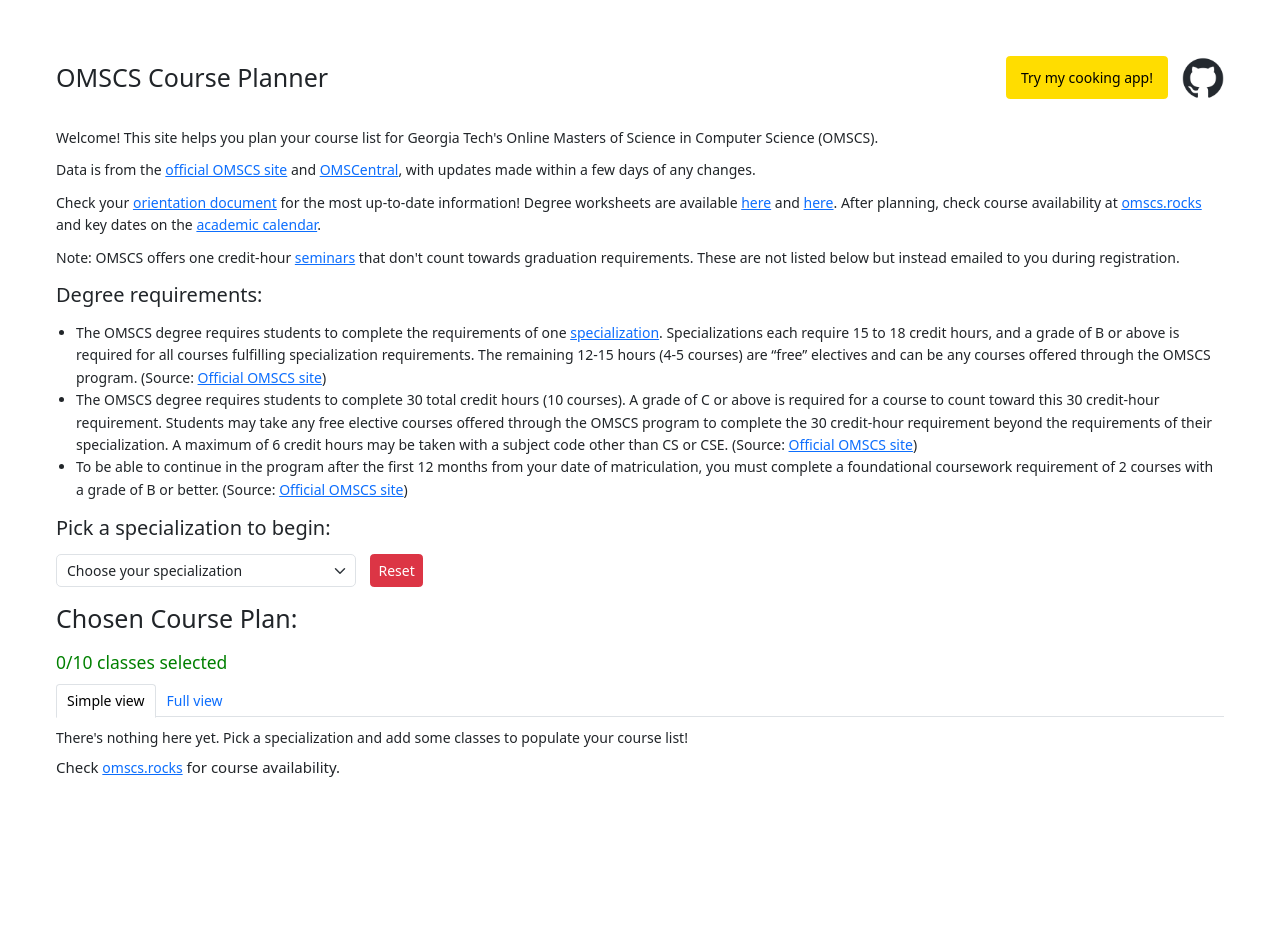
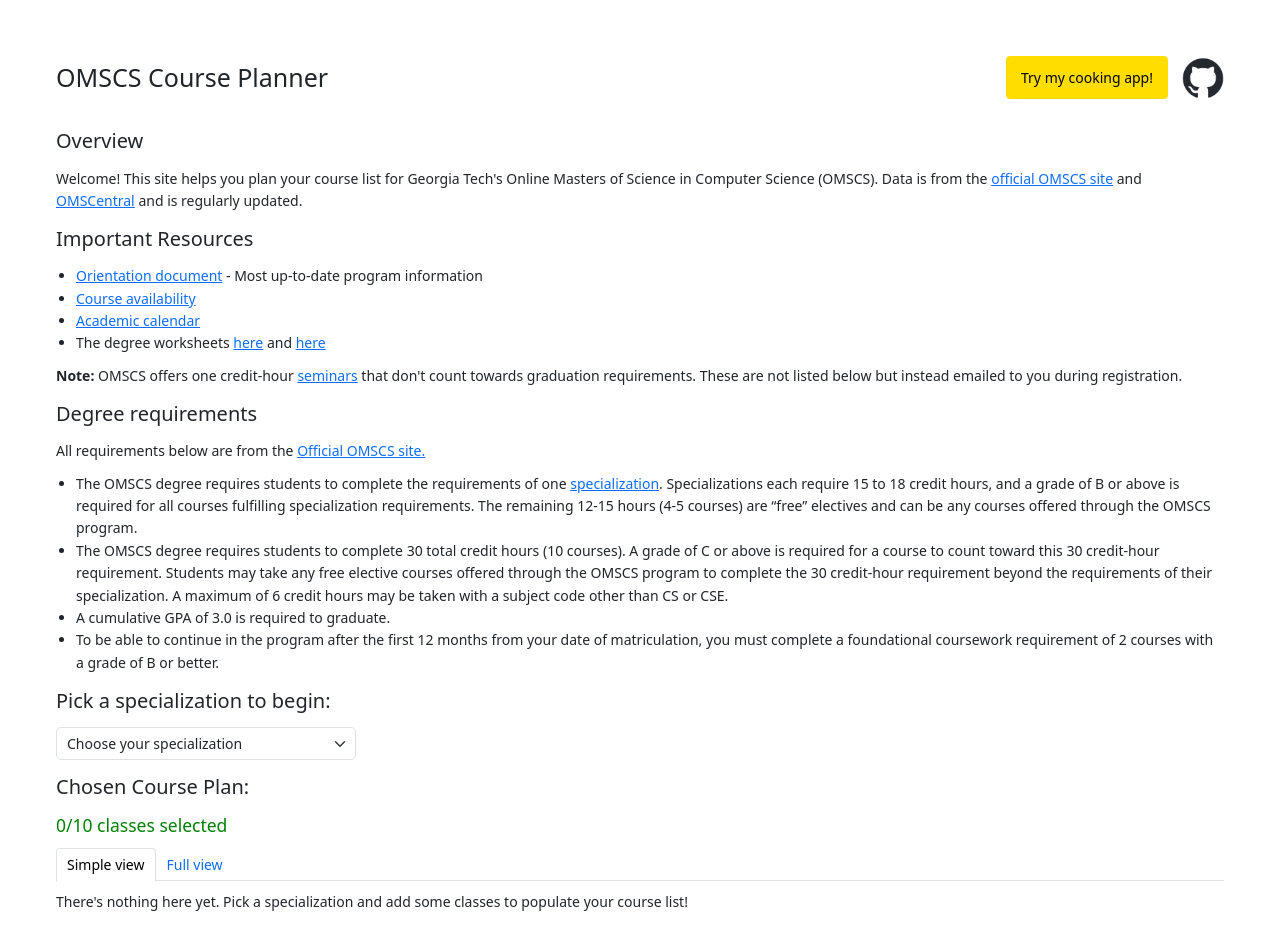
Before and after one commit to logic-tonic/omscs-course-planner, a React (Create React App) app: page / in a window 1280 px wide. Shown: the top 950 px of the page. Before the commit the page ends 836 px from the top, so only its background shows below. Built offline with nearby package versions, Linux system fonts and the light colour scheme.

Commit message:
Improve the design of the page

```diff
--- a/src/App.js
+++ b/src/App.js
@@ -8,23 +8,27 @@ function App() {
       <Header />
       <div className="App-body">
         <div className="requirements">
-          <p>Welcome! This site helps you plan your course list for Georgia Tech's Online Masters of Science in Computer Science (OMSCS).</p>
-          <p>Data is from the <a href="https://omscs.gatech.edu/current-courses" target="_blank" rel="noreferrer">official OMSCS site</a> and <a href="https://www.omscentral.com/" target='blank' rel="noreferrer">OMSCentral</a>, with updates made within a few days of any changes.
+          <h2>Overview</h2>
+          <p>Welcome! This site helps you plan your course list for Georgia Tech's Online Masters of Science in Computer Science (OMSCS). Data is from the <a href="https://omscs.gatech.edu/current-courses" target="_blank" rel="noreferrer">official OMSCS site</a> and <a href="https://www.omscentral.com/" target='blank' rel="noreferrer">OMSCentral</a> and is regularly updated.
           </p>
 
-          <p>Check your <a href="https://omscs.gatech.edu/orientation-documents" target="_blank" rel="noreferrer">orientation document</a> for the most up-to-date information!
-         Degree worksheets are available <a href="https://www.cc.gatech.edu/graduate-forms-procedures" target="_blank" rel="noreferrer">here</a> and <a href="https://degreeaudit.gatech.edu/" target="_blank" rel="noreferrer">here</a>.
-         After planning, check course availability at <a href="https://docs.google.com/spreadsheets/d/e/2PACX-1vRyHrRhH2V52bsYFEtm-8oJDaFOlyGYz6AKXm8WwsthN3fNP3KGkEx7O7D9ZHV3j2iKnzU2XHqoh4pQ/pubhtml" target="_blank" rel="noreferrer">omscs.rocks</a> and key dates on the <a href="https://registrar.gatech.edu/calendar/" target="_blank" rel="noreferrer">academic calendar</a>.
-         </p>
+          <h2>Important Resources</h2>
+          <ul>
+            <li><a href="https://omscs.gatech.edu/orientation-documents" target="_blank" rel="noreferrer">Orientation document</a> - Most up-to-date program information</li>
+            <li><a href="https://docs.google.com/spreadsheets/d/e/2PACX-1vRyHrRhH2V52bsYFEtm-8oJDaFOlyGYz6AKXm8WwsthN3fNP3KGkEx7O7D9ZHV3j2iKnzU2XHqoh4pQ/pubhtml" target="_blank" rel="noreferrer">Course availability</a></li>
+            <li><a href="https://registrar.gatech.edu/current-students/calendars" target="_blank" rel="noreferrer">Academic calendar</a></li>
+            <li>The degree worksheets <a href="https://www.cc.gatech.edu/graduate-forms-procedures" target="_blank" rel="noreferrer">here</a> and <a href="https://degreeaudit.gatech.edu/" target="_blank" rel="noreferrer">here</a></li>
+          </ul>
 
-          <p>Note: OMSCS offers one credit-hour <a href="https://omscs.gatech.edu/cs-8001-seminars" target="_blank" rel="noreferrer">seminars</a> that don't count towards graduation requirements. These are not listed below but instead emailed to you during registration.</p>
+          <p><b>Note:</b> OMSCS offers one credit-hour <a href="https://omscs.gatech.edu/cs-8001-seminars" target="_blank" rel="noreferrer">seminars</a> that don't count towards graduation requirements. These are not listed below but instead emailed to you during registration.</p>
 
-          <h2>Degree requirements:</h2>
+          <h2>Degree requirements</h2>
+          <p>All requirements below are from the <a href="https://omscs.gatech.edu/degree-requirements" target="_blank" rel="noreferrer">Official OMSCS site.</a></p>
           <ul>
-            <li>The OMSCS degree requires students to complete the requirements of one <a href="https://omscs.gatech.edu/specializations" target="_blank" rel="noreferrer">specialization</a>. Specializations each require 15 to 18 credit hours, and a grade of B or above is required for all courses fulfilling specialization requirements. The remaining 12-15 hours (4-5 courses) are “free” electives and can be any courses offered through the OMSCS program. (Source: <a href="https://omscs.gatech.edu/degree-requirements" target="_blank" rel="noreferrer">Official OMSCS site</a>)</li>
-            <li>The OMSCS degree requires students to complete 30 total credit hours (10 courses). A grade of C or above is required for a course to count toward this 30 credit-hour requirement. Students may take any free elective courses offered through the OMSCS program to complete the 30 credit-hour requirement beyond the requirements of their specialization. A maximum of 6 credit hours may be taken with a subject code other than CS or CSE. (Source: <a href="https://omscs.gatech.edu/degree-requirements" target="_blank" rel="noreferrer">Official OMSCS site</a>)</li>
-            <li>To be able to continue in the program after the first 12 months from your date of matriculation, you must complete a foundational coursework requirement of 2 courses with a grade of B or better.
-              (Source: <a href="https://omscs.gatech.edu/admission-criteria" target="_blank" rel="noreferrer">Official OMSCS site</a>)</li>
+            <li>The OMSCS degree requires students to complete the requirements of one <a href="https://omscs.gatech.edu/specializations" target="_blank" rel="noreferrer">specialization</a>. Specializations each require 15 to 18 credit hours, and a grade of B or above is required for all courses fulfilling specialization requirements. The remaining 12-15 hours (4-5 courses) are “free” electives and can be any courses offered through the OMSCS program. </li>
+            <li>The OMSCS degree requires students to complete 30 total credit hours (10 courses). A grade of C or above is required for a course to count toward this 30 credit-hour requirement. Students may take any free elective courses offered through the OMSCS program to complete the 30 credit-hour requirement beyond the requirements of their specialization. A maximum of 6 credit hours may be taken with a subject code other than CS or CSE.</li>
+            <li>A cumulative GPA of 3.0 is required to graduate.</li>
+            <li>To be able to continue in the program after the first 12 months from your date of matriculation, you must complete a foundational coursework requirement of 2 courses with a grade of B or better.</li>
           </ul>
         </div>
         <Planner />
--- a/src/ComputationalPerceptionRoboticsPlanner.js
+++ b/src/ComputationalPerceptionRoboticsPlanner.js
@@ -22,7 +22,7 @@ const electivesPartTwo = [
 function ComputationalPerceptionRoboticsPlanner({ courses, addToCourseList, selectedCourses }) {
   return (
     <div>
-      <h1>Core Courses</h1>
+      <h2>Core Courses</h2>
       <h3>Pick one (1) of:</h3>
       <BasicTable
         rows={ courses.filter(course => coreCoursesPartOne.includes(course.name)) }
@@ -39,7 +39,7 @@ function ComputationalPerceptionRoboticsPlanner({ courses, addToCourseList, sele
         selectedCourses={ selectedCourses }
       />
       <h5 className="count">Picked {selectedCourses.filter(course => coreCoursesPartTwo.includes(course.name)).length}</h5>
-      <h1>Electives</h1>
+      <h2>Electives</h2>
       <h3>Pick three (3) courses from Perception and Robotics, with at least one (1) course from each:</h3>
       <br />
       <h4>Perception</h4>
@@ -58,7 +58,7 @@ function ComputationalPerceptionRoboticsPlanner({ courses, addToCourseList, sele
         selectedCourses={ selectedCourses }
       />
       <h5 className="count">Picked {selectedCourses.filter(course => electivesPartTwo.includes(course.name)).length}</h5>
-      <h1>Free Electives</h1>
+      <h2>Free Electives</h2>
       <h3>Pick five (5) free electives.</h3>
       <h4>Free electives may be any courses offered through the OMSCS program. If you take extra specialization core courses and/or extra specialization elective courses beyond what is required in your chosen specialization, the extra course(s) can be used only towards the "free" electives.</h4>
       <BasicTable
--- a/src/ComputerGraphicsPlanner.js
+++ b/src/ComputerGraphicsPlanner.js
@@ -13,7 +13,7 @@ const coreCourses = [
 function ComputerGraphicsPlanner({ courses, addToCourseList, selectedCourses }) {
   return (
     <div>
-      <h1>Core Courses + Electives</h1>
+      <h2>Core Courses + Electives</h2>
       <h4>This is a simplified view of the information on the <a href="https://omscs.gatech.edu/specialization-computer-graphics" target="_blank" rel="noreferrer">CG specialization page</a>.</h4>
       <h3>Pick all five (5) of: </h3>
       <BasicTable
@@ -23,7 +23,7 @@ function ComputerGraphicsPlanner({ courses, addToCourseList, selectedCourses })
         selectedCourses={ selectedCourses }
       />
       <h4 className="count">Picked {selectedCourses.filter(course => coreCourses.includes(course.name)).length}</h4>
-      <h1>Free Electives</h1>
+      <h2>Free Electives</h2>
       <h3>Pick five (5) of:</h3>
       <BasicTable
         rows={ courses.filter(course => freeElectives.includes(course.name) && !coreCourses.includes(course.name)) }
--- a/src/ComputingSystemsPlanner.js
+++ b/src/ComputingSystemsPlanner.js
@@ -37,7 +37,7 @@ const electives = [
 function ComputingSystemsPlanner({ courses, addToCourseList, selectedCourses }) {
   return (
     <div>
-      <h1>Core Courses</h1>
+      <h2>Core Courses</h2>
       <h5>Note: Any Core Courses in excess of the 9 hour (3 class) requirement may be used as Computing Systems Electives.</h5>
       <h3>Pick two (2) of:</h3>
       <BasicTable
@@ -55,7 +55,7 @@ function ComputingSystemsPlanner({ courses, addToCourseList, selectedCourses })
         selectedCourses={ selectedCourses }
       />
       <h4 className="count">Picked {selectedCourses.filter(course => coreCoursesPartTwo.includes(course.name)).length}</h4>
-      <h1>Electives</h1>
+      <h2>Electives</h2>
       <h3>Pick three (3) of:</h3>
       <BasicTable
         rows={ courses.filter(course => electives.includes(course.name)) }
@@ -64,7 +64,7 @@ function ComputingSystemsPlanner({ courses, addToCourseList, selectedCourses })
         selectedCourses={ selectedCourses }
       />
       <h4 className="count">Picked {selectedCourses.filter(course => electives.includes(course.name)).length}</h4>
-      <h1>Free Electives</h1>
+      <h2>Free Electives</h2>
       <h3>Pick four (4) free electives.</h3>
       <h4>Free electives may be any courses offered through the OMSCS program. If you take extra specialization core courses and/or extra specialization elective courses beyond what is required in your chosen specialization, the extra course(s) can be used only towards the "free" electives.</h4>
       <BasicTable
--- a/src/HCIPlanner.js
+++ b/src/HCIPlanner.js
@@ -20,7 +20,7 @@ const electivesPartTwo = [
 function HCIPlanner({ courses, addToCourseList, selectedCourses }) {
   return (
     <div>
-      <h1>Core Courses</h1>
+      <h2>Core Courses</h2>
       <h3>Pick two (2) of:</h3>
       <BasicTable
         rows={ courses.filter(course => coreCourses.includes(course.name)) }
@@ -29,7 +29,7 @@ function HCIPlanner({ courses, addToCourseList, selectedCourses }) {
         selectedCourses={ selectedCourses }
       />
       <h5 className="count">Picked {selectedCourses.filter(course => coreCourses.includes(course.name)).length}</h5>
-      <h1>Electives</h1>
+      <h2>Electives</h2>
       <h3>Pick three (3) courses from the two sub-areas below, including at least one from each sub-area:</h3>
       <h4>Sub-area: Design and evaluation concepts</h4>
       <BasicTable
@@ -47,7 +47,7 @@ function HCIPlanner({ courses, addToCourseList, selectedCourses }) {
         selectedCourses={ selectedCourses }
       />
       <h5 className="count">Picked {selectedCourses.filter(course => electivesPartTwo.includes(course.name)).length}</h5>
-      <h1>Free Electives</h1>
+      <h2>Free Electives</h2>
       <h3>Pick five (5) free electives.</h3>
       <h4>Free electives may be any courses offered through the OMSCS program. If you take extra specialization core courses and/or extra specialization elective courses beyond what is required in your chosen specialization, the extra course(s) can be used only towards the "free" electives.</h4>
       <BasicTable
--- a/src/InteractiveIntelligencePlanner.js
+++ b/src/InteractiveIntelligencePlanner.js
@@ -30,7 +30,7 @@ const electivesPartThree = [
 function InteractiveIntelligencePlanner({ courses, addToCourseList, selectedCourses }) {
   return (
     <div>
-      <h1>Core Courses</h1>
+      <h2>Core Courses</h2>
       <h3>Pick one (1) of:</h3>
       <BasicTable
         rows={ courses.filter(course => coreCoursesPartOne.includes(course.name)) }
@@ -47,7 +47,7 @@ function InteractiveIntelligencePlanner({ courses, addToCourseList, selectedCour
         selectedCourses={ selectedCourses }
       />
       <h5 className="count">Picked {selectedCourses.filter(course => coreCoursesPartTwo.includes(course.name)).length}</h5>
-      <h1>Electives</h1>
+      <h2>Electives</h2>
       <h3>Pick two (2) courses from the three (3) sections below:</h3>
       <br/>
       <h4>Interaction:</h4>
@@ -74,7 +74,7 @@ function InteractiveIntelligencePlanner({ courses, addToCourseList, selectedCour
         selectedCourses={ selectedCourses }
       />
       <h5 className="count">Picked {selectedCourses.filter(course => electivesPartThree.includes(course.name)).length}</h5>
-      <h1>Free Electives</h1>
+      <h2>Free Electives</h2>
       <h3>Pick five (5) free electives.</h3>
       <h4>Free electives may be any courses offered through the OMSCS program. If you take extra specialization core courses and/or extra specialization elective courses beyond what is required in your chosen specialization, the extra course(s) can be used only towards the "free" electives.</h4>
       <BasicTable
--- a/src/MachineLearningPlanner.js
+++ b/src/MachineLearningPlanner.js
@@ -24,7 +24,7 @@ const electives = [
 function MachineLearningPlanner({ courses, addToCourseList, selectedCourses }) {
   return (
     <div>
-      <h1>Core Courses</h1>
+      <h2>Core Courses</h2>
       <h3>Pick one (1) of:</h3>
       <BasicTable
         rows={ courses.filter(course => coreCoursesPartOne.includes(course.name)) }
@@ -41,7 +41,7 @@ function MachineLearningPlanner({ courses, addToCourseList, selectedCourses }) {
         selectedCourses={ selectedCourses }
       />
       <h5 className="count">Picked {selectedCourses.filter(course => coreCoursesPartTwo.includes(course.name)).length}</h5>
-      <h1>Electives</h1>
+      <h2>Electives</h2>
       <h3>Pick three (3) of:</h3>
       <BasicTable
         rows={ courses.filter(course => electives.includes(course.name)) }
@@ -50,7 +50,7 @@ function MachineLearningPlanner({ courses, addToCourseList, selectedCourses }) {
         selectedCourses={ selectedCourses }
       />
       <h5 className="count">Picked {selectedCourses.filter(course => electives.includes(course.name)).length}</h5>
-      <h1>Free Electives</h1>
+      <h2>Free Electives</h2>
       <h3>Pick five (5) free electives.</h3>
       <h4>Free electives may be any courses offered through the OMSCS program. If you take extra specialization core courses and/or extra specialization elective courses beyond what is required in your chosen specialization, the extra course(s) can be used only towards the "free" electives.</h4>
       <BasicTable
--- a/src/Planner.js
+++ b/src/Planner.js
@@ -185,7 +185,7 @@ function Planner() {
           <option value="Machine Learning">Machine Learning</option>
           <option value="Computer Graphics">Computer Graphics</option>
         </Form.Select>
-        <Button variant="danger" className="danger" onClick={ handleReset }>Reset</Button>
+        {chosenSpecialization && <Button variant="danger" className="danger" onClick={ handleReset }>Clear all choices</Button> }
       </div>
       { chosenSpecialization === Specialization.ComputingSystems && <ComputingSystemsPlanner courses={reviews} addToCourseList={ addToCourseList } selectedCourses={ chosenCourseList } /> }
       { chosenSpecialization === Specialization.HumanComputerInteraction && <HCIPlanner courses={reviews} addToCourseList={ addToCourseList } selectedCourses={ chosenCourseList } /> }
@@ -193,7 +193,7 @@ function Planner() {
       { chosenSpecialization === Specialization.InteractiveIntelligence && <InteractiveIntelligencePlanner courses={reviews} addToCourseList={ addToCourseList } selectedCourses={ chosenCourseList } /> }
       { chosenSpecialization === Specialization.MachineLearning && <MachineLearningPlanner courses={reviews} addToCourseList={ addToCourseList } selectedCourses={ chosenCourseList } /> }
       { chosenSpecialization === Specialization.ComputerGraphicsPlanner && <ComputerGraphicsPlanner courses={reviews} addToCourseList={ addToCourseList } selectedCourses={ chosenCourseList } /> }
-      <h1>Chosen Course Plan:</h1>
+      <h2>Chosen Course Plan:</h2>
       <h3 className="count">{chosenCourseList.length}/10 classes selected</h3>
       <Tabs defaultActiveKey="simple" id="course-plan-tabs" className="mb-3">
         <Tab eventKey="simple" title="Simple view">
@@ -211,7 +211,7 @@ function Planner() {
           <BasicTable tableId="chosenCourses" rows={chosenCourseList} initiallySorted={false} showIndex={ true } />
         </Tab>
       </Tabs>
-      <h4>Check <a href="https://docs.google.com/spreadsheets/d/e/2PACX-1vRyHrRhH2V52bsYFEtm-8oJDaFOlyGYz6AKXm8WwsthN3fNP3KGkEx7O7D9ZHV3j2iKnzU2XHqoh4pQ/pubhtml" target="_blank" rel="noreferrer">omscs.rocks</a> for course availability.</h4>
+      { chosenCourseList.length !== 0 && <h4>Check <a href="https://docs.google.com/spreadsheets/d/e/2PACX-1vRyHrRhH2V52bsYFEtm-8oJDaFOlyGYz6AKXm8WwsthN3fNP3KGkEx7O7D9ZHV3j2iKnzU2XHqoh4pQ/pubhtml" target="_blank" rel="noreferrer">omscs.rocks</a> for course availability.</h4>}
       {chosenCourseList.length > 0 && <Button
           href="https://eatstash.com/"
           target="_blank"
```
